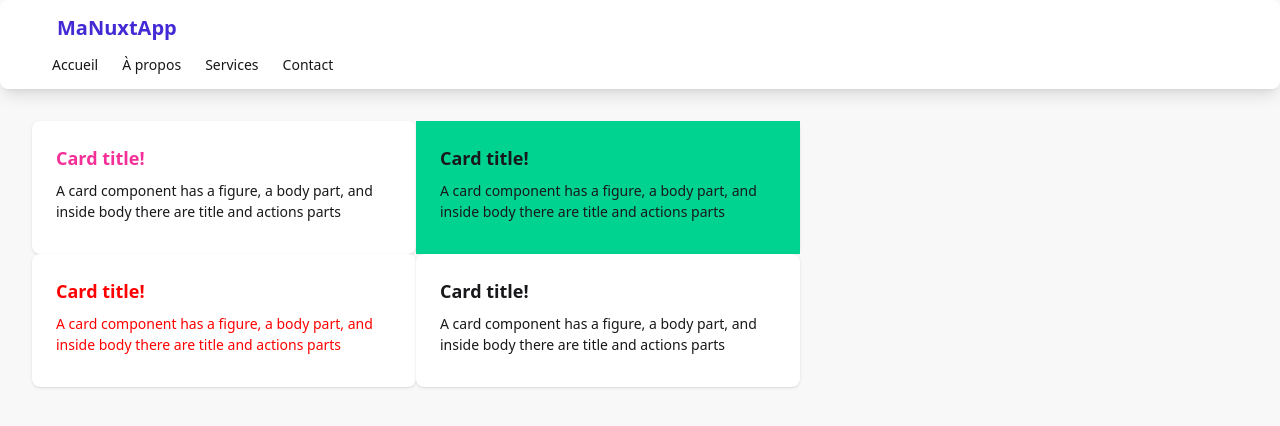
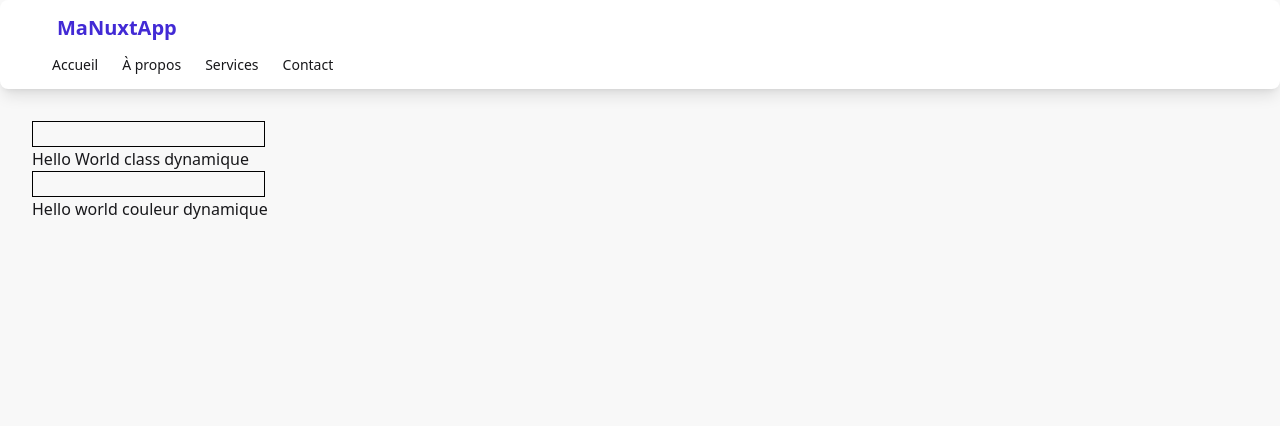
Before and after one commit to MargotRuppert/exo-vue, a Vue app: page / in a window 1280 px wide. Shown: the top 426 px of the page. Built offline with nearby package versions, Linux system fonts and the light colour scheme.

Commit message:
exo class dynamique

```diff
--- /dev/null
+++ b/src/components/StyleDynamic.vue
@@ -0,0 +1,27 @@
+<template>
+    <input type="text" v-model="text">
+    <h2 :class="{ 'maClassHello': text === 'Hello','maClassWorld': text === 'World' }">Hello World class dynamique</h2>
+    <input type="text" v-model="background">
+    <h2 :style="{backgroundColor: background}">Hello world couleur dynamique</h2>
+    <button></button>
+
+</template>
+
+<script setup>
+import { ref } from 'vue'
+
+const text= ref("");
+const background = ref('');
+
+</script>
+
+
+<style scoped lang="css">
+.maClassHello{
+background-color: green;
+}
+
+.maClassWorld{
+background-color: red;
+}
+</style>
--- a/src/views/Home.vue
+++ b/src/views/Home.vue
@@ -3,7 +3,8 @@
 <TpBtn></TpBtn>
 <TpEvent></TpEvent> -->
 <!-- <TpWatcher></TpWatcher> -->
- <DynamicStyle></DynamicStyle>
+ <!-- <DynamicStyle></DynamicStyle> -->
+<StyleDynamic></StyleDynamic>
 </template>
 
 <script setup lang='js'>
@@ -12,6 +13,7 @@ import TpBtn from '../components/TpBtn.vue';
 import TpEvent from '../components/TpEvent.vue';
 import TpWatcher from '../components/TpWatcher.vue';
 import DynamicStyle from '../components/DynamicStyle.vue';
+import StyleDynamic from '../components/StyleDynamic.vue';
 
 </script>
 
```
